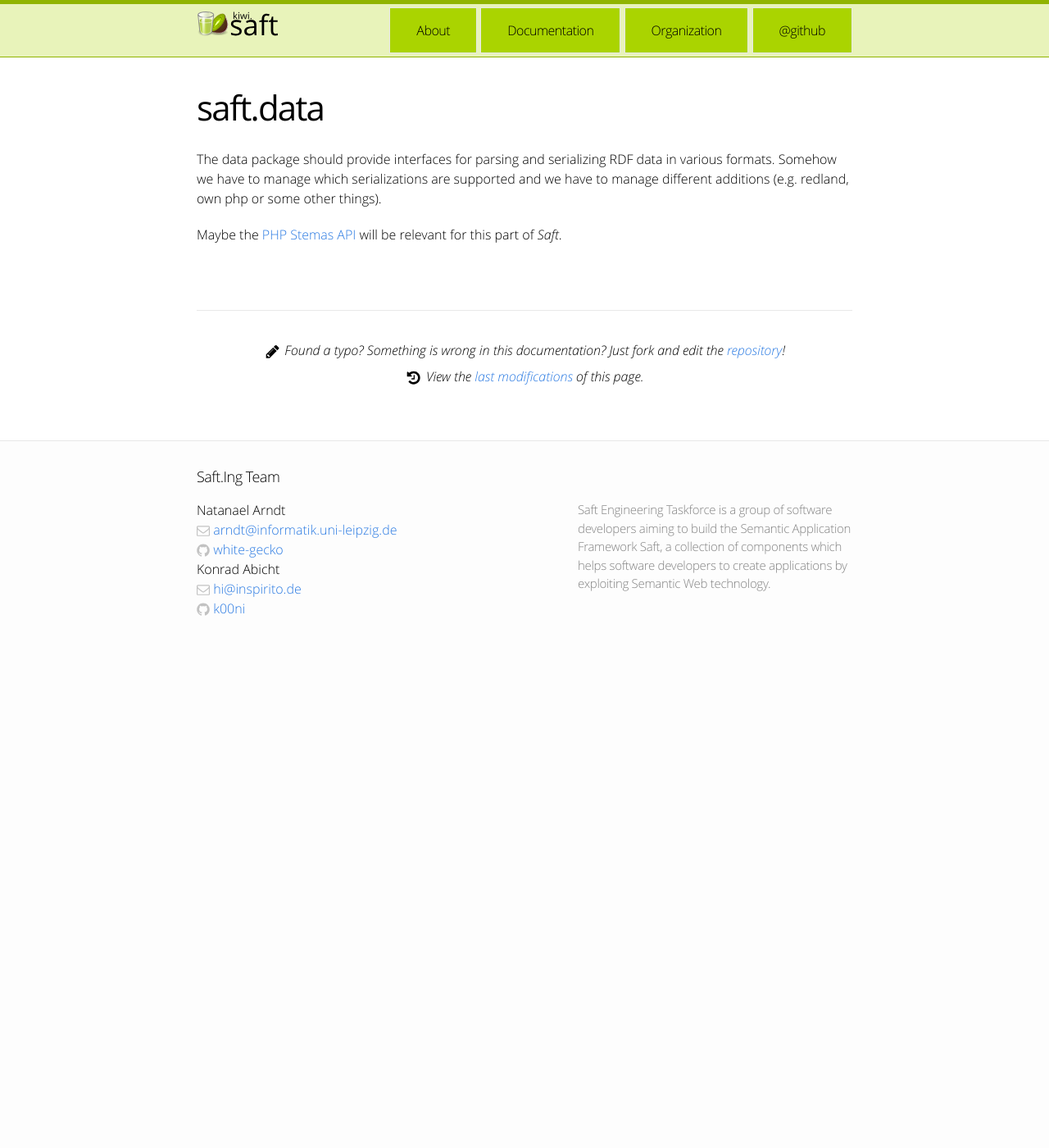
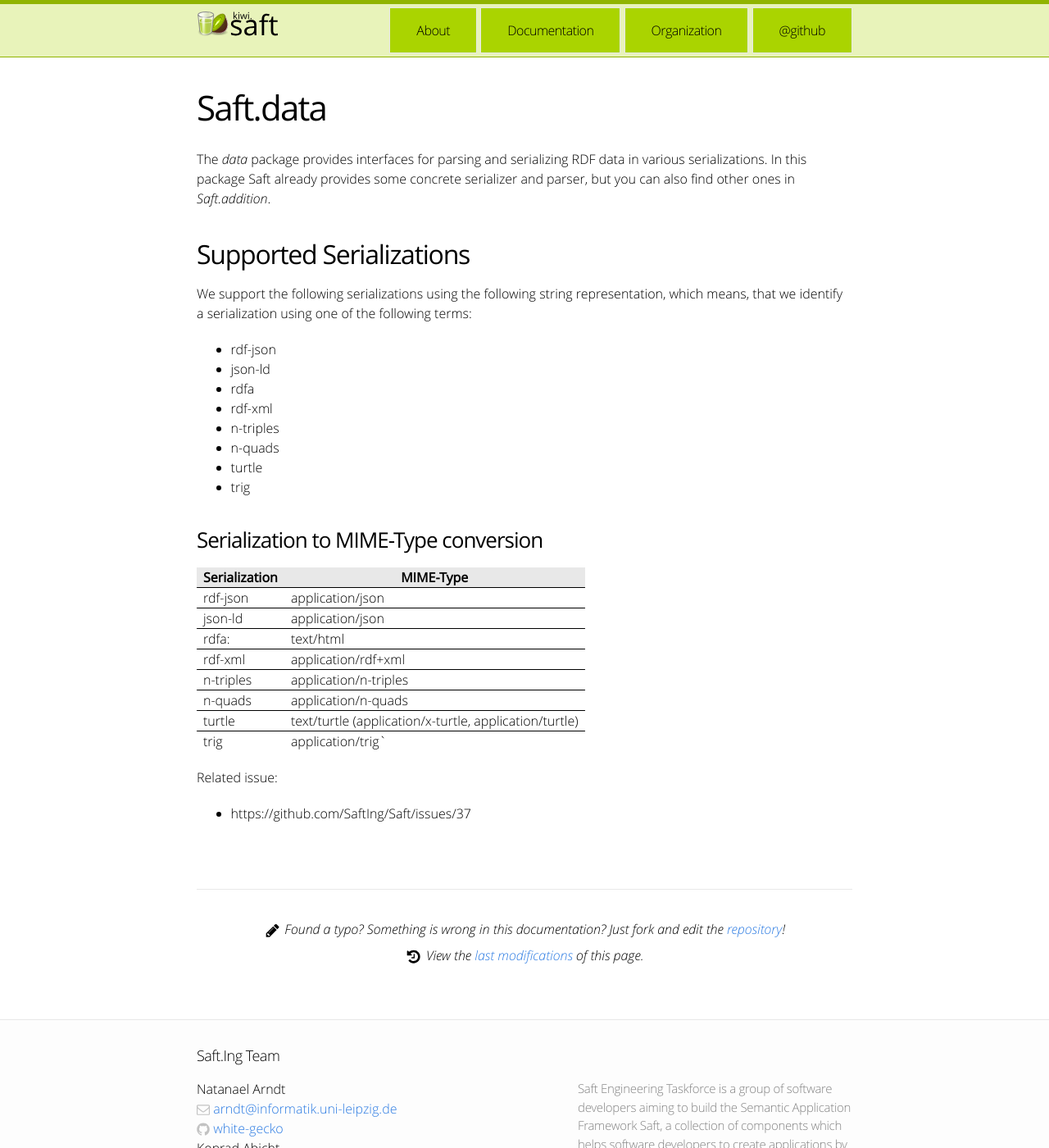
Before and after one commit to SaftIng/safting.github.io, a Jekyll site: the page built from doc/phpframework/data.md, in a window 1280 px wide and 1400 px high. Shown: the whole window at 82% size. Built offline with Jekyll 4.4.1, drawn with Linux system fonts in a browser that asks for light colours.

Commit message:
Update data.md

```diff
--- a/doc/phpframework/data.md
+++ b/doc/phpframework/data.md
@@ -1,9 +1,36 @@
 ---
 layout: doc
-title: saft.data
+title: Saft.data
 ---
 
-The data package should provide interfaces for parsing and serializing RDF data in various formats.
-Somehow we have to manage which serializations are supported and we have to manage different additions (e.g. redland, own php or some other things).
+The *data* package provides interfaces for parsing and serializing RDF data in various serializations. In this package Saft already provides some concrete serializer and parser, but you can also find other ones in *Saft.addition*.
 
-Maybe the [PHP Stemas API](http://php.net/manual/en/book.stream.php) will be relevant for this part of _Saft_.
+## Supported Serializations
+
+We support the following serializations using the following string representation, which means, that we identify a serialization using one of the following terms:
+
+- rdf-json
+- json-ld
+- rdfa
+- rdf-xml
+- n-triples
+- n-quads
+- turtle
+- trig
+
+
+### Serialization to MIME-Type conversion
+
+Serialization | MIME-Type
+------------- | ---------
+rdf-json      | application/json
+json-ld       | application/json
+rdfa:         | text/html
+rdf-xml       | application/rdf+xml
+n-triples     | application/n-triples
+n-quads       | application/n-quads
+turtle        | text/turtle (application/x-turtle, application/turtle)
+trig          | application/trig`
+
+Related issue:
+- https://github.com/SaftIng/Saft/issues/37
```
